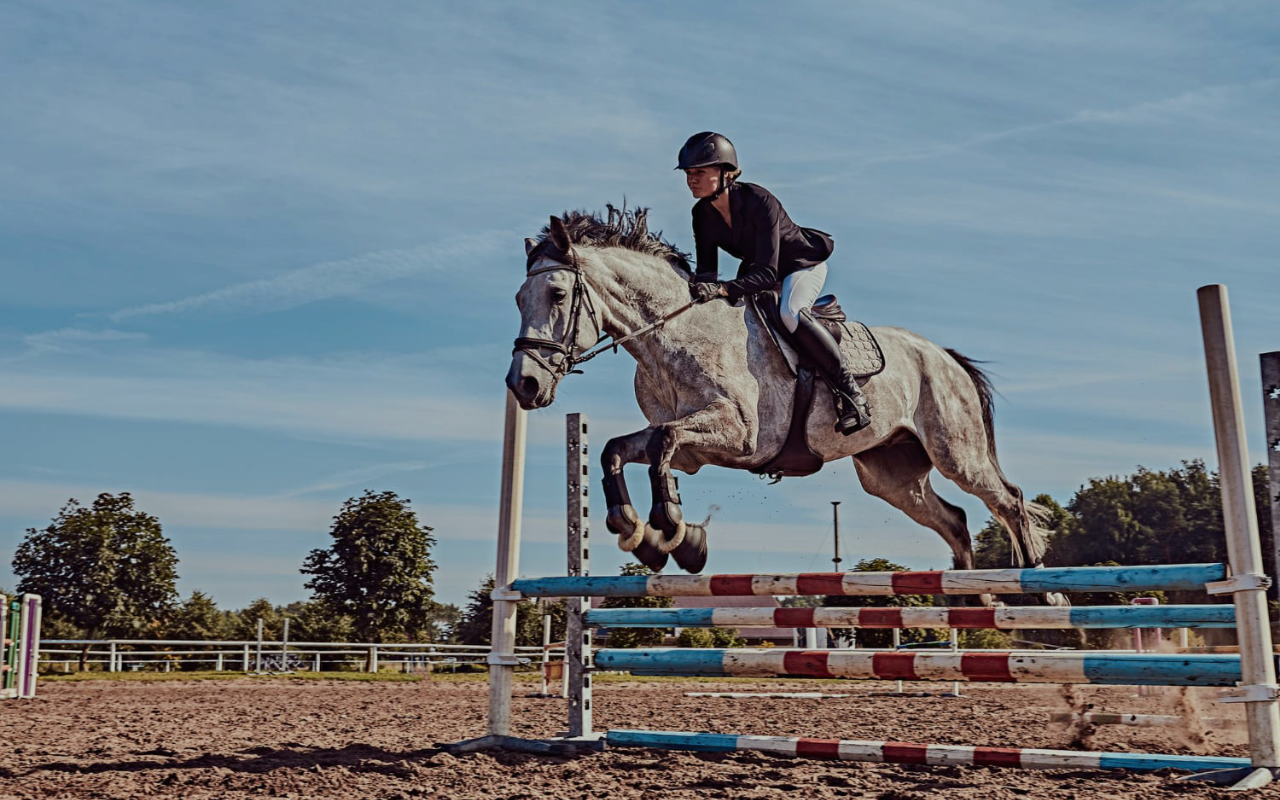
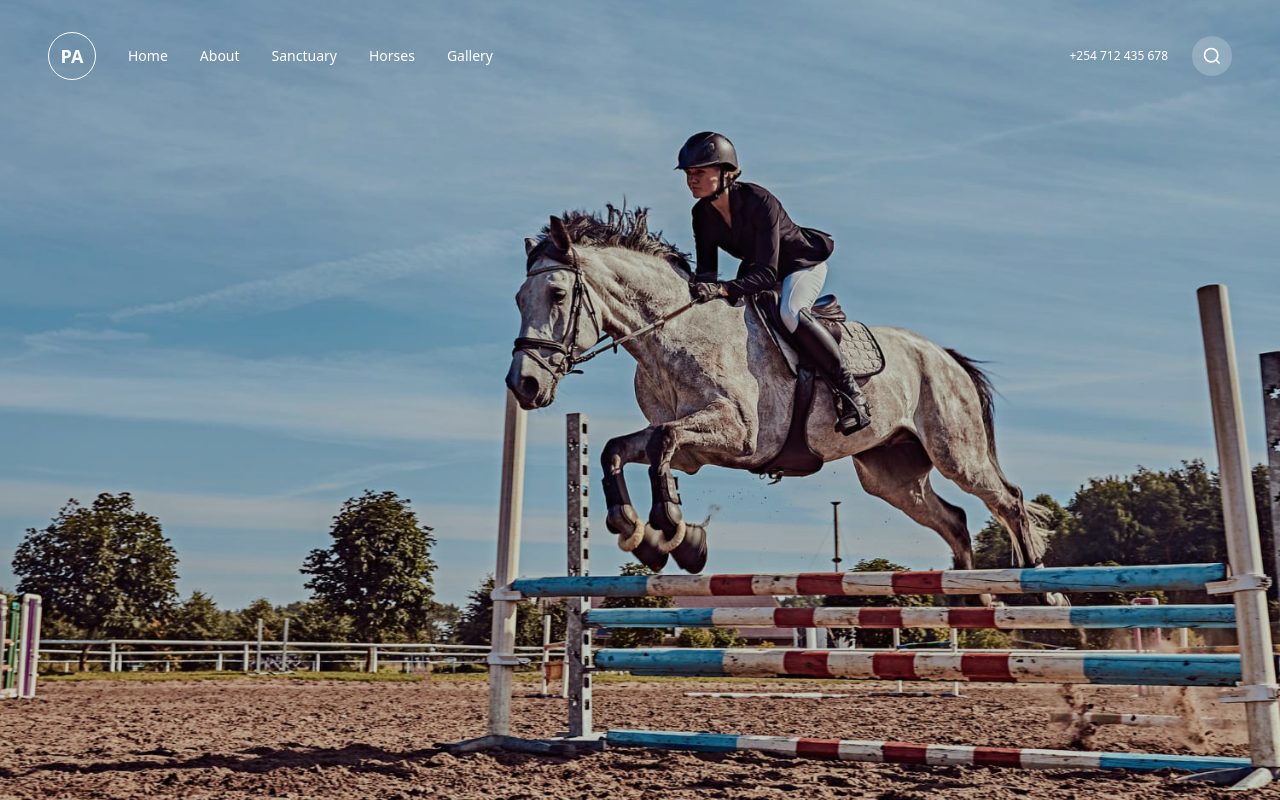
Before and after one commit to chengivan2/piaffe-academy, a Next.js app: page / in a window 1280 px wide. Built offline with nearby package versions, Linux system fonts and the light colour scheme.

Commit message:
Header added

```diff
--- a/src/app/components/sections/Hero.tsx
+++ b/src/app/components/sections/Hero.tsx
@@ -4,6 +4,54 @@ export default function Hero() {
   return (
     <section className="relative min-w-full min-h-[100vh] bg-[url('/equestrian-horse-jump.jpg')] bg-cover bg-center">
       <div className="absolute inset-0 bg-[#0d0d0d] opacity-20"></div>
+
+      <header className="absolute top-0 left-0 w-full z-20 flex items-center justify-between px-12 py-8">
+        <div className="flex items-center gap-8">
+          <div className="w-12 h-12 rounded-full border border-white flex items-center justify-center text-white text-lg font-bold">
+            PA
+          </div>
+          <nav className="hidden md:flex gap-8 text-white text-sm font-medium">
+            <a href="#" className="hover:underline">
+              Home
+            </a>
+            <a href="#" className="hover:underline">
+              About
+            </a>
+            <a href="#" className="hover:underline">
+              Sanctuary
+            </a>
+            <a href="#" className="hover:underline">
+              Horses
+            </a>
+            <a href="#" className="hover:underline">
+              Gallery
+            </a>
+          </nav>
+        </div>
+        <div className="flex items-center gap-6">
+          <span className="text-white text-xs font-medium">
+            +254 712 435 678
+          </span>
+
+          <button
+            type="button"
+            title="Search Piaffe Academy"
+            className="w-10 h-10 flex items-center justify-center rounded-full bg-white/20 hover:bg-white/30"
+          >
+            <svg
+              width="20"
+              height="20"
+              fill="none"
+              stroke="white"
+              strokeWidth="2"
+              viewBox="0 0 24 24"
+            >
+              <circle cx="11" cy="11" r="8" />
+              <line x1="21" y1="21" x2="16.65" y2="16.65" />
+            </svg>
+          </button>
+        </div>
+      </header>
     </section>
   );
 }
```
